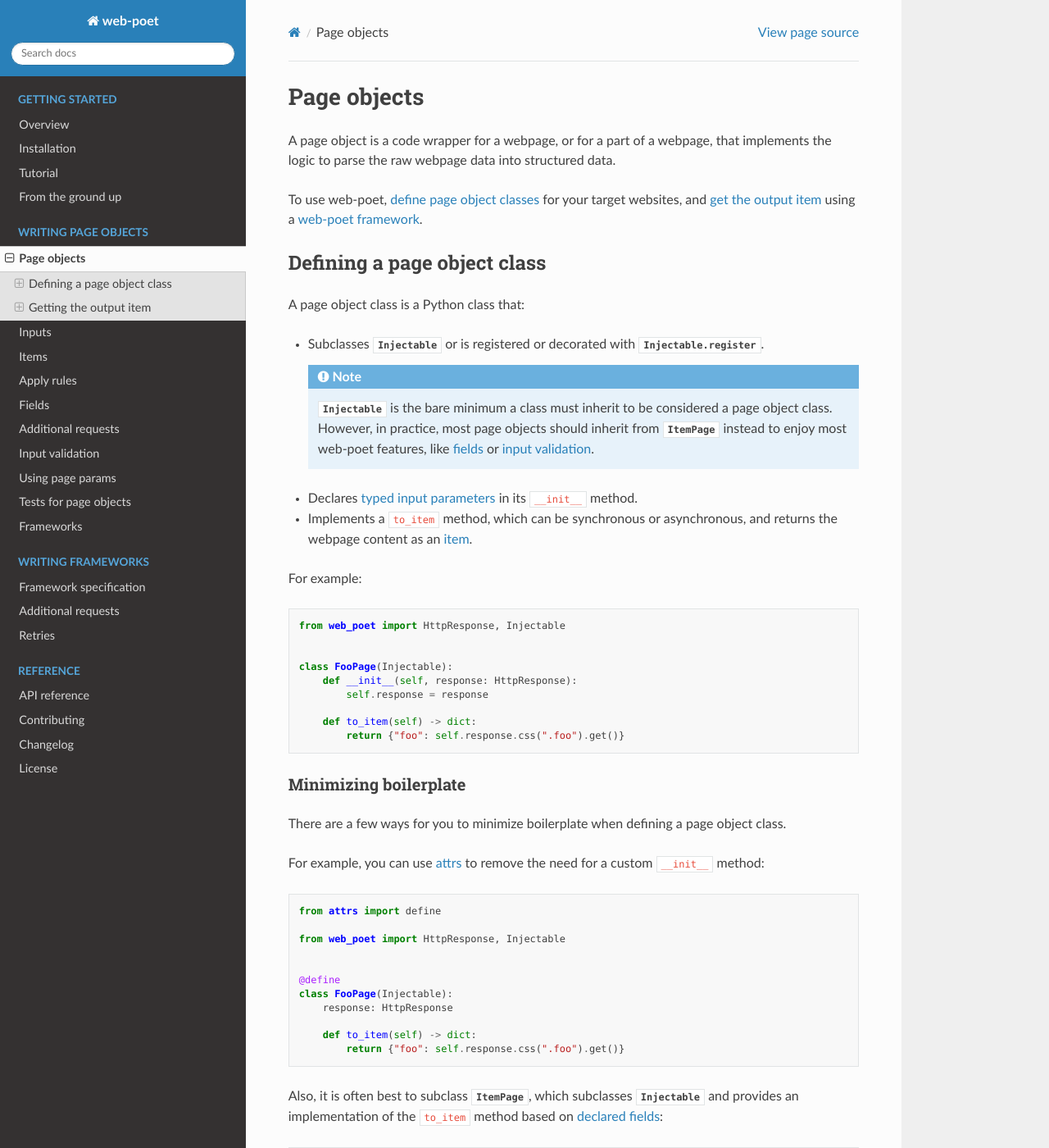
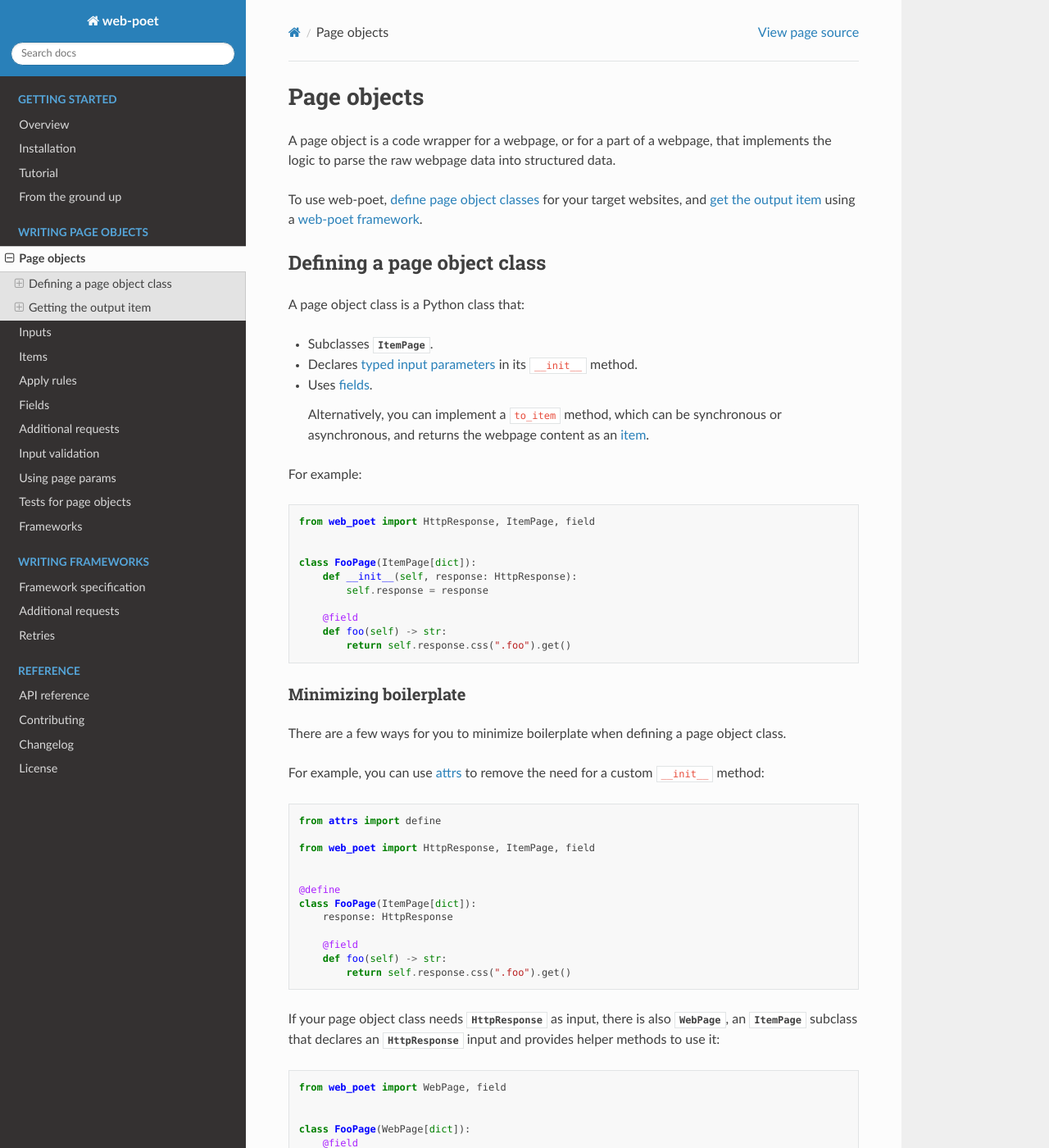
Before and after one commit to scrapinghub/web-poet, a Sphinx documentation site: the page built from docs/page-objects/index.rst, in a window 1280 px wide and 1400 px high. Shown: the whole window at 82% size. Built offline with Sphinx 7.4.7 and the Read the Docs theme 2.0.0, drawn with Linux system fonts in a browser that asks for light colours.

Commit message:
Ask page object classes to inherit from ItemPage

```diff
--- a/docs/page-objects/code-examples/attrs.py
+++ b/docs/page-objects/code-examples/attrs.py
@@ -1,11 +1,12 @@
 from attrs import define
 
-from web_poet import HttpResponse, Injectable
+from web_poet import HttpResponse, ItemPage, field
 
 
 @define
-class FooPage(Injectable):
+class FooPage(ItemPage[dict]):
     response: HttpResponse
 
-    def to_item(self) -> dict:
-        return {"foo": self.response.css(".foo").get()}
+    @field
+    def foo(self) -> str:
+        return self.response.css(".foo").get()
--- a/docs/page-objects/code-examples/itempage.py
+++ b/docs/page-objects/code-examples/itempage.py
@@ -1,11 +1,9 @@
-from attrs import define
-
 from web_poet import HttpResponse, ItemPage, field
 
 
-@define
 class FooPage(ItemPage[dict]):
-    response: HttpResponse
+    def __init__(self, response: HttpResponse):
+        self.response = response
 
     @field
     def foo(self) -> str:
--- a/docs/page-objects/code-examples/page.py
+++ /dev/null
@@ -1,9 +0,0 @@
-from web_poet import HttpResponse, Injectable
-
-
-class FooPage(Injectable):
-    def __init__(self, response: HttpResponse):
-        self.response = response
-
-    def to_item(self) -> dict:
-        return {"foo": self.response.css(".foo").get()}
--- a/docs/page-objects/index.rst
+++ b/docs/page-objects/index.rst
@@ -18,25 +18,19 @@ Defining a page object class
 
 A page object class is a Python class that:
 
--   Subclasses :class:`~web_poet.pages.Injectable` or is registered or
-    decorated with :class:`Injectable.register
-    <web_poet.pages.Injectable.register>`.
-
-    .. note:: :class:`~web_poet.pages.Injectable` is the bare minimum a class
-              must inherit to be considered a page object class. However, in
-              practice, most page objects should inherit from
-              :class:`~web_poet.pages.ItemPage` instead to enjoy most web-poet
-              features, like :ref:`fields <fields>` or :ref:`input validation
-              <input-validation>`.
+-   Subclasses :class:`~web_poet.pages.ItemPage`.
 
 -   Declares :ref:`typed input parameters <inputs>` in its ``__init__`` method.
 
--   Implements a ``to_item`` method, which can be synchronous or asynchronous,
-    and returns the webpage content as an :ref:`item <items>`.
+-   Uses :ref:`fields <fields>`.
+
+    Alternatively, you can implement a ``to_item`` method, which can be
+    synchronous or asynchronous, and returns the webpage content as an
+    :ref:`item <items>`.
 
 For example:
 
-.. literalinclude:: code-examples/page.py
+.. literalinclude:: code-examples/itempage.py
 
 
 Minimizing boilerplate
@@ -51,12 +45,6 @@ method:
 .. _attrs: https://www.attrs.org/en/stable/index.html
 
 .. literalinclude:: code-examples/attrs.py
-
-Also, it is often best to subclass :class:`~web_poet.pages.ItemPage`, which
-subclasses :class:`~web_poet.pages.Injectable` and provides an implementation of the
-``to_item`` method based on :ref:`declared fields <fields>`:
-
-.. literalinclude:: code-examples/itempage.py
 
 If your page object class needs
 :class:`~web_poet.page_inputs.http.HttpResponse` as input, there is also
```
